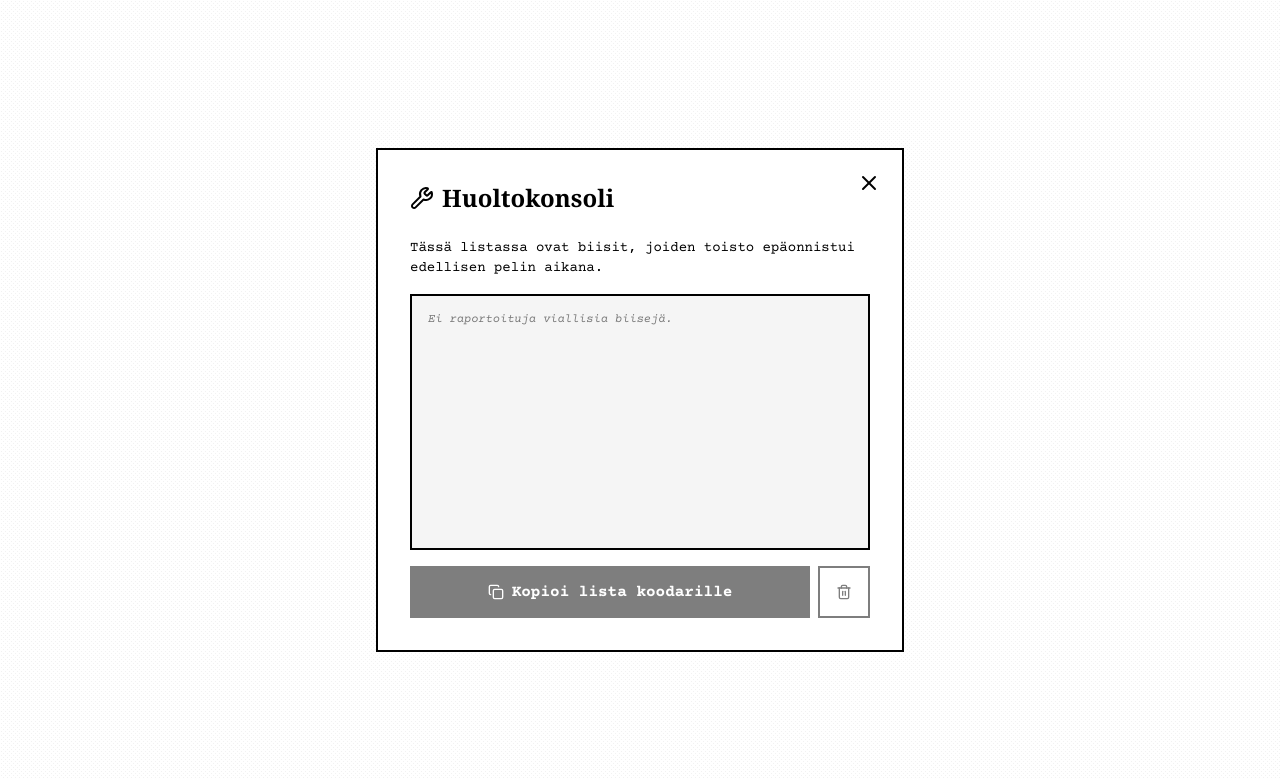
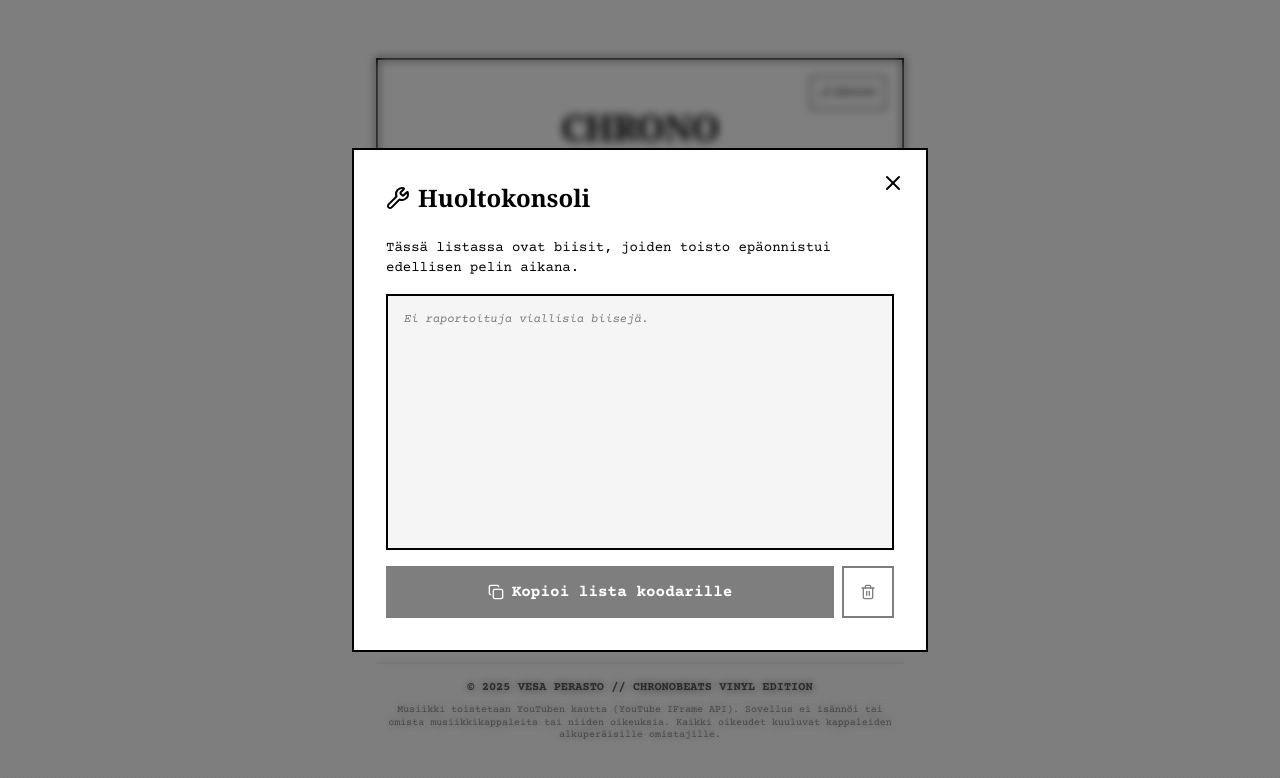
Before and after one commit to vperasto/ChronoBeats, a React (Vite) app: page / in a window 1280 px wide. Both pictures are taken after a click on the button "HUOLTO". Shown: the top 778 px of the page. Built offline with nearby package versions, Linux system fonts and the light colour scheme.

Commit message:
feat: Extract maintenance console component
Moves the "broken songs" management logic and UI into a dedicated MaintenanceConsole component. This improves code organization and reusability. The console is now accessible from both the SetupScreen and the main App view.

```diff
--- a/App.tsx
+++ b/App.tsx
@@ -4,6 +4,7 @@ import { GamePhase, GameState, Player, Song, Challenge } from './types';
 import { SetupScreen } from './components/SetupScreen';
 import { Card } from './components/Card';
 import { MusicPlayer } from './components/MusicPlayer';
+import { MaintenanceConsole } from './components/MaintenanceConsole';
 import {
   ArrowRight,
   CheckCircle,
@@ -22,7 +23,8 @@ import {
   AlertTriangle,
   RefreshCw,
   RotateCcw,
-  Plus
+  Plus,
+  Wrench
 } from 'lucide-react';
 
 const shuffle = <T,>(array: T[]): T[] => {
@@ -66,6 +68,7 @@ export default function App() {
   const [isPlaying, setIsPlaying] = useState(false);
   const [bonusAwarded, setBonusAwarded] = useState(false);
   const [playError, setPlayError] = useState(false);
+  const [showMaintenance, setShowMaintenance] = useState(false);
 
   // State to control the visual "Slide out" animation.
   // We separate this from GamePhase.REVEAL to allow the card to flip first.
@@ -291,6 +294,7 @@ export default function App() {
              PALAA ALKUUN
           </button>
         </div>
+        <MaintenanceConsole isOpen={showMaintenance} onClose={() => setShowMaintenance(false)} />
       </div>
     );
   }
@@ -312,7 +316,9 @@ export default function App() {
               <span className="border border-black px-2 text-[10px] font-bold uppercase py-0.5">{currentPlayer.name}</span>
             </div>
           </div>
-          <div className="flex gap-2 overflow-x-auto no-scrollbar max-w-[60%]">
+
+          <div className="flex items-center gap-4 flex-1 justify-end min-w-0">
+             <div className="flex gap-2 overflow-x-auto no-scrollbar max-w-[80%]">
                {gameState.players.map((p, idx) => (
                  <div key={p.id} className={`border-2 p-1 px-2 min-w-[80px] shrink-0 ${idx === gameState.currentPlayerIndex ? 'bg-black text-white' : 'border-black'}`}>
                    <div className="text-[10px] font-bold uppercase truncate">{p.name}</div>
@@ -322,6 +328,15 @@ export default function App() {
                    </div>
                  </div>
                ))}
+             </div>
+
+             <button
+                onClick={() => setShowMaintenance(true)}
+                className="border-2 border-black p-2 hover:bg-black hover:text-white transition-colors"
+                title="Huoltokonsoli"
+             >
+                <Wrench className="w-4 h-4" />
+             </button>
           </div>
         </header>
 
@@ -538,6 +553,9 @@ export default function App() {
             </div>
           </div>
         </div>
+
+        {/* Maintenance Modal - Can be opened from header */}
+        <MaintenanceConsole isOpen={showMaintenance} onClose={() => setShowMaintenance(false)} />
       </div>
     </>
   );
--- /dev/null
+++ b/components/MaintenanceConsole.tsx
@@ -0,0 +1,90 @@
+import React, { useState, useEffect } from 'react';
+import { X, Wrench, Copy, Trash2 } from 'lucide-react';
+import { Song } from '../types';
+
+interface MaintenanceConsoleProps {
+  isOpen: boolean;
+  onClose: () => void;
+}
+
+export const MaintenanceConsole: React.FC<MaintenanceConsoleProps> = ({ isOpen, onClose }) => {
+  const [brokenSongs, setBrokenSongs] = useState<Song[]>([]);
+
+  useEffect(() => {
+    if (isOpen) {
+      const stored = localStorage.getItem('chrono_broken_songs');
+      if (stored) {
+        try {
+          setBrokenSongs(JSON.parse(stored));
+        } catch (e) {
+          console.error("Failed to parse broken songs", e);
+        }
+      }
+    }
+  }, [isOpen]);
+
+  const copyBrokenList = () => {
+    const text = brokenSongs.map(s => `// BROKEN: ${s.artist} - ${s.title}\n// ID: ${s.id}, YouTube: ${s.youtubeId}`).join('\n\n');
+    navigator.clipboard.writeText(text);
+    alert('Lista kopioitu leikepöydälle!');
+  };
+
+  const clearBrokenList = () => {
+    if (window.confirm('Haluatko varmasti tyhjentää virhelistan?')) {
+      localStorage.removeItem('chrono_broken_songs');
+      setBrokenSongs([]);
+    }
+  };
+
+  if (!isOpen) return null;
+
+  return (
+    <div className="fixed inset-0 z-[100] flex items-center justify-center bg-black/50 backdrop-blur-sm p-4">
+      <div className="bg-white border-2 border-black shadow-hard-lg p-8 relative max-w-xl w-full">
+        <button
+          onClick={onClose}
+          className="absolute top-4 right-4 hover:bg-black hover:text-white p-1 border border-transparent hover:border-black transition-all"
+        >
+          <X className="w-6 h-6" />
+        </button>
+
+        <h2 className="text-2xl font-bold font-serif mb-6 flex items-center gap-2">
+          <Wrench className="w-6 h-6" /> Huoltokonsoli
+        </h2>
+        <p className="text-sm mb-4">Tässä listassa ovat biisit, joiden toisto epäonnistui edellisen pelin aikana.</p>
+
+        <div className="bg-stone-100 border-2 border-black p-4 mb-4 h-64 overflow-y-auto font-mono text-xs">
+          {brokenSongs.length === 0 ? (
+            <p className="opacity-50 italic">Ei raportoituja viallisia biisejä.</p>
+          ) : (
+            brokenSongs.map((song, idx) => (
+              <div key={idx} className="mb-2 border-b border-black/10 pb-2">
+                <div className="font-bold text-red-600">VIRHE: {song.id}</div>
+                <div>{song.artist} - {song.title}</div>
+                <div className="text-[10px] opacity-70">https://youtu.be/{song.youtubeId}</div>
+              </div>
+            ))
+          )}
+        </div>
+
+        <div className="flex gap-2">
+          <button
+            onClick={copyBrokenList}
+            disabled={brokenSongs.length === 0}
+            className="flex-1 bg-black text-white p-3 font-bold border-2 border-black disabled:opacity-50 flex items-center justify-center gap-2 hover:bg-stone-800"
+          >
+            <Copy className="w-4 h-4" /> Kopioi lista koodarille
+          </button>
+          <button
+            onClick={clearBrokenList}
+            disabled={brokenSongs.length === 0}
+            className="px-4 bg-white text-black p-3 font-bold border-2 border-black hover:bg-red-100 disabled:opacity-50"
+            title="Tyhjennä lista"
+          >
+            <Trash2 className="w-4 h-4" />
+          </button>
+        </div>
+      </div>
+    </div>
+  );
+};
--- a/components/SetupScreen.tsx
+++ b/components/SetupScreen.tsx
@@ -1,6 +1,6 @@
-import React, { useState, useEffect } from 'react';
-import { Users, Plus, X, Play, Wrench, Copy, Trash2 } from 'lucide-react';
-import { Song } from '../types';
+import React, { useState } from 'react';
+import { Users, Plus, X, Play, Wrench } from 'lucide-react';
+import { MaintenanceConsole } from './MaintenanceConsole';
 
 interface SetupScreenProps {
   onStartGame: (names: string[]) => void;
@@ -10,19 +10,6 @@ export const SetupScreen: React.FC<SetupScreenProps> = ({ onStartGame }) => {
   const [names, setNames] = useState<string[]>(['Pelaaja 1', 'Pelaaja 2']);
   const [newName, setNewName] = useState('');
   const [showMaintenance, setShowMaintenance] = useState(false);
-  const [brokenSongs, setBrokenSongs] = useState<Song[]>([]);
-
-  useEffect(() => {
-    // Load broken songs from local storage
-    const stored = localStorage.getItem('chrono_broken_songs');
-    if (stored) {
-      try {
-        setBrokenSongs(JSON.parse(stored));
-      } catch (e) {
-        console.error("Failed to parse broken songs", e);
-      }
-    }
-  }, [showMaintenance]);
 
   const addPlayer = () => {
     if (newName.trim()) {
@@ -53,75 +40,10 @@ export const SetupScreen: React.FC<SetupScreenProps> = ({ onStartGame }) => {
     }
   };
 
-  const copyBrokenList = () => {
-    const text = brokenSongs.map(s => `// BROKEN: ${s.artist} - ${s.title}\n// ID: ${s.id}, YouTube: ${s.youtubeId}`).join('\n\n');
-    navigator.clipboard.writeText(text);
-    alert('Lista kopioitu leikepöydälle!');
-  };
-
-  const clearBrokenList = () => {
-    if (window.confirm('Haluatko varmasti tyhjentää virhelistan?')) {
-      localStorage.removeItem('chrono_broken_songs');
-      setBrokenSongs([]);
-    }
-  };
-
-  if (showMaintenance) {
-    return (
-      <div className="max-w-xl mx-auto w-full p-6">
-        <div className="bg-white border-2 border-black shadow-hard-lg p-8 relative">
-          <button
-            onClick={() => setShowMaintenance(false)}
-            className="absolute top-4 right-4 hover:bg-black hover:text-white p-1 border border-transparent hover:border-black transition-all"
-          >
-            <X className="w-6 h-6" />
-          </button>
-
-          <h2 className="text-2xl font-bold font-serif mb-6 flex items-center gap-2">
-            <Wrench className="w-6 h-6" /> Huoltokonsoli
-          </h2>
-          <p className="text-sm mb-4">Tässä listassa ovat biisit, joiden toisto epäonnistui edellisen pelin aikana.</p>
-
-          <div className="bg-stone-100 border-2 border-black p-4 mb-4 h-64 overflow-y-auto font-mono text-xs">
-            {brokenSongs.length === 0 ? (
-              <p className="opacity-50 italic">Ei raportoituja viallisia biisejä.</p>
-            ) : (
-              brokenSongs.map((song, idx) => (
-                <div key={idx} className="mb-2 border-b border-black/10 pb-2">
-                  <div className="font-bold text-red-600">VIRHE: {song.id}</div>
-                  <div>{song.artist} - {song.title}</div>
-                  <div className="text-[10px] opacity-70">https://youtu.be/{song.youtubeId}</div>
-                </div>
-              ))
-            )}
-          </div>
-
-          <div className="flex gap-2">
-            <button
-              onClick={copyBrokenList}
-              disabled={brokenSongs.length === 0}
-              className="flex-1 bg-black text-white p-3 font-bold border-2 border-black disabled:opacity-50 flex items-center justify-center gap-2"
-            >
-              <Copy className="w-4 h-4" /> Kopioi lista koodarille
-            </button>
-            <button
-              onClick={clearBrokenList}
-              disabled={brokenSongs.length === 0}
-              className="px-4 bg-white text-black p-3 font-bold border-2 border-black hover:bg-red-100 disabled:opacity-50"
-              title="Tyhjennä lista"
-            >
-              <Trash2 className="w-4 h-4" />
-            </button>
-          </div>
-        </div>
-      </div>
-    );
-  }
-
   return (
     <div className="max-w-xl mx-auto w-full p-6">
       <div className="bg-white border-2 border-black shadow-hard-lg p-8 mb-8 relative">
-        {/* Maintenance Button - NOW VISIBLE */}
+        {/* Maintenance Button */}
         <button
           onClick={() => setShowMaintenance(true)}
           className="absolute top-0 right-0 m-4 flex items-center gap-1 text-[10px] font-bold uppercase tracking-widest border border-black px-2 py-1 hover:bg-black hover:text-white transition-colors"
@@ -205,6 +127,9 @@ export const SetupScreen: React.FC<SetupScreenProps> = ({ onStartGame }) => {
             </p>
         </div>
       </div>
+
+      {/* Reusable Maintenance Console */}
+      <MaintenanceConsole isOpen={showMaintenance} onClose={() => setShowMaintenance(false)} />
     </div>
   );
 };
```
Lines whose indentation alone changed are shown as unchanged.
